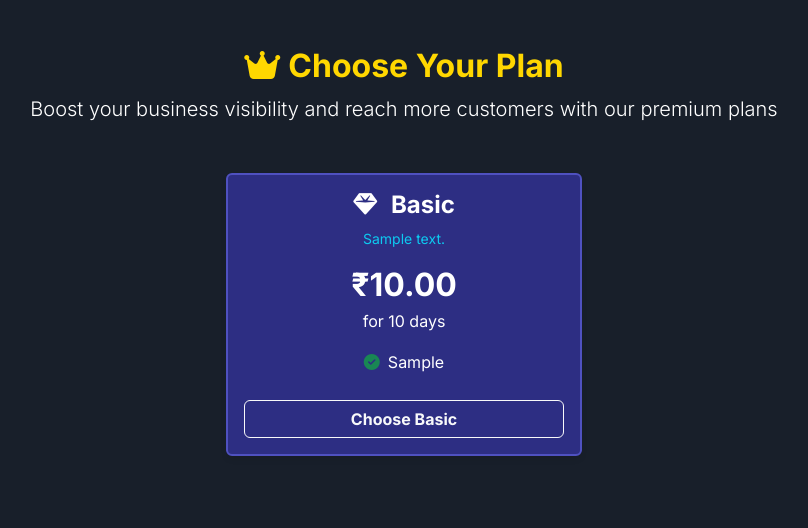
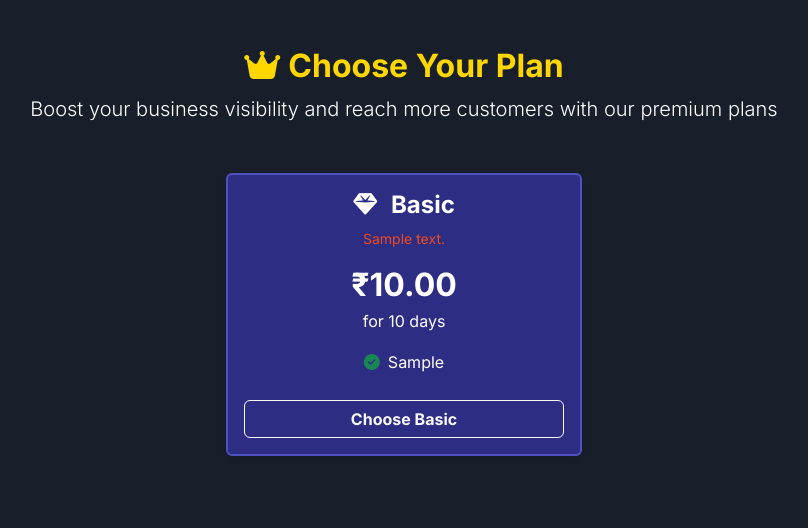
Before and after one commit to gangeshwar01/business_portal, a Django app: page / in a window 1280 px wide. Shown: the part 820-1348 px from the top of the page, without its empty margins (236-1044 px from the left). Run offline with Django 5.2, Linux system fonts and the light colour scheme; tables that the repository leaves empty hold one stand-in row (values such as "Sample post"); grey boxes marked "Sample" are stand-in pictures.

Commit message:
color of cards 3

```diff
--- a/static/css/business_listings.css
+++ b/static/css/business_listings.css
@@ -422,6 +422,6 @@ section.business-results-section {
   }
 }
 
-.text-info {
+.card .card-body .text-info {
   color: #ed4920 !important;
 }
--- a/templates/business_listings/home.html
+++ b/templates/business_listings/home.html
@@ -85,7 +85,7 @@
               {% if plan.name == 'basic' %}<i class="fas fa-gem me-2"></i>{% elif plan.name == 'standard' %}<i class="fas fa-star me-2"></i>{% else %}<i class="fas fa-crown me-2"></i>{% endif %}
               {{ plan.get_name_display }}
             </h4>
-            <p class="small text-info mb-3">{{ plan.description|default:'Perfect for getting started' }}</p>
+            <p class="small mb-3" style="color: #ed4920;">{{ plan.description|default:'Perfect for getting started' }}</p>
             <h2 class="fw-bold mb-1">₹{{ plan.price }}</h2>
             <p class="mb-3">for {{ plan.duration_days }} days</p>
             <ul class="list-unstyled mb-4 text-start mx-auto" style="max-width: 220px;">
```
